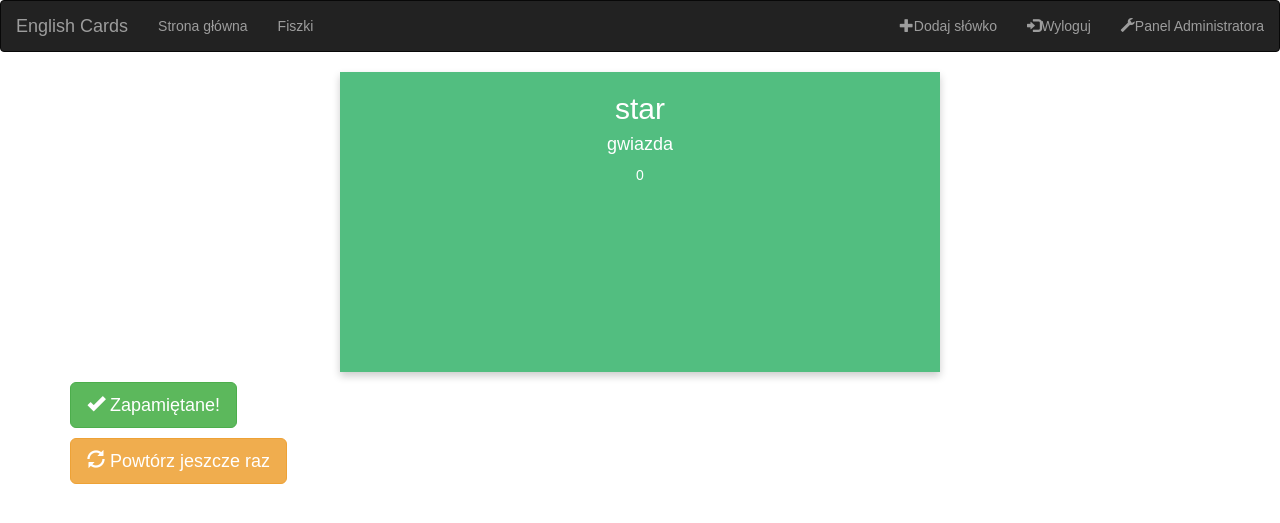
After one commit to zpmexx/EnglishCards, a Django app: page /fiszki/ in a window 1280 px wide. The commit adds this page. Shown: the top 523 px of the page. Run offline with Django 4.2, Linux system fonts and the light colour scheme; a user stored in the database is signed in; data comes from the database, SQL or seed files in the repository; both versions use the stored data as it was after the commit; some libraries are stand-ins or nearby versions.

Commit message:
Komentarz do zmian

```diff
--- a/englishcards/englishcards/urls.py
+++ b/englishcards/englishcards/urls.py
@@ -27,4 +27,5 @@ urlpatterns = [
     path('rejestracja/', logins_views.registerPage, name = 'register'),
     path('wylogowanie/', logins_views.logoutPage, name = 'logout'),
     path('dodaj/', words_views.addWordPage, name = 'addWord'),
+    path('fiszki/', words_views.learnFromCardsPage, name = 'learnWord')
 ]+ static(settings.MEDIA_URL, document_root=settings.MEDIA_ROOT)
--- a/englishcards/templates/navbar.html
+++ b/englishcards/templates/navbar.html
@@ -7,6 +7,7 @@
   <link rel="stylesheet" href="https://maxcdn.bootstrapcdn.com/bootstrap/3.4.1/css/bootstrap.min.css">
   <script src="https://ajax.googleapis.com/ajax/libs/jquery/3.5.1/jquery.min.js"></script>
   <script src="https://maxcdn.bootstrapcdn.com/bootstrap/3.4.1/js/bootstrap.min.js"></script>
+
 </head>
 <body>
 <nav class="navbar navbar-inverse">
@@ -17,6 +18,9 @@
     </div>
     <ul class="nav navbar-nav">
       <li><a href="{% url 'home' %}">Strona główna</a></li>
+    </ul>
+    <ul class="nav navbar-nav">
+      <li><a href="{% url 'learnWord' %}">Fiszki</a></li>
     </ul>
     <ul class="nav navbar-nav navbar-right">
       <li><a href="{% url 'addWord' %}"><span class="glyphicon glyphicon-plus"></span>Dodaj słówko</a></li>
--- /dev/null
+++ b/englishcards/words/templates/words/fiszki.html
@@ -0,0 +1,104 @@
+{% include 'navbar.html' %}
+<!DOCTYPE html>
+<html>
+<head>
+<meta name="viewport" content="width=device-width, initial-scale=1">
+<style>
+body {
+  font-family: Arial, Helvetica, sans-serif;
+}
+
+.flip-card {
+  background-color: transparent;
+  width: 600px;
+  height: 300px;
+  perspective: 1000px;
+  margin: 0 auto;
+  float: none;
+  margin-bottom: 10px;
+}
+
+.flip-card-inner {
+  position: relative;
+  width: 100%;
+  height: 100%;
+  text-align: center;
+  transition: transform 0.6s;
+  transform-style: preserve-3d;
+  box-shadow: 0 4px 8px 0 rgba(0,0,0,0.2);
+}
+
+.flip-card:hover .flip-card-inner {
+  transform: rotateY(180deg);
+}
+
+.flip-card-front, .flip-card-back {
+  position: absolute;
+  width: 100%;
+  height: 100%;
+  -webkit-backface-visibility: hidden;
+  backface-visibility: hidden;
+}
+
+.flip-card-front {
+  background-color: #52BE80;
+  color: white;
+}
+
+.flip-card-back {
+  background-color: #2980b9;
+  color: white;
+  transform: rotateY(180deg);
+}
+.vertical-center {
+  margin: 0;
+  float: none;
+  margin-bottom: 10px;
+}
+</style>
+</head>
+<body>
+
+<div class="container">
+<div class="flip-card">
+  <div class="flip-card-inner">
+    {% for i in cards %}
+    <div class="flip-card-front">
+      <h2>{{i.englishName}}</h2>
+      <h4>{{i.englishDescription}}</h4>
+      <p>{{i.wordLevel}}</p>
+    </div>
+    <div class="flip-card-back">
+      <h2>{{i.polishName}}</h2>
+      <h4>{{i.polishDescription}}</h4>
+      <p>{{i.wordLevel}}</p>
+    </div>
+  </div>
+</div>
+
+{% endfor %}
+<div class="vertical-center">
+    <button type="button" class="btn btn-success btn-lg"><span class="glyphicon glyphicon-ok"></span> Zapamiętane!</button>
+</div>
+<div class="vertical-center">
+    <button type="button" class="btn btn-warning btn-lg"><span class="glyphicon glyphicon-refresh"></span> Powtórz jeszcze raz</button>
+</div>
+</div>
+</body>
+</html>
+<!-- <!DOCTYPE html>
+<html lang="en">
+	<body>
+
+		<div class="container">
+			{% for i in cards %}
+			<h2>{{i.englishName}}</h2>
+            <div class="card">
+				<div class="card-body">{{i.polishName}}</div>
+			</div>
+			{% endfor %}
+
+
+		</div>
+	</body>
+</html> -->
--- a/englishcards/words/views.py
+++ b/englishcards/words/views.py
@@ -12,4 +12,10 @@ def addWordPage(request):
     context = {'form':form}
     return render (request, 'words/addWord.html',context)
 
+@login_required
+def learnFromCardsPage(request):
+    cards = MemoryCard.objects.all()
+    context={'cards':cards}
+    return render (request, 'words/fiszki.html', context)
+
 # Create your views here.
```
Also changed, not shown: englishcards/db.sqlite3, englishcards/words/forms.py (line endings or trailing spaces).
